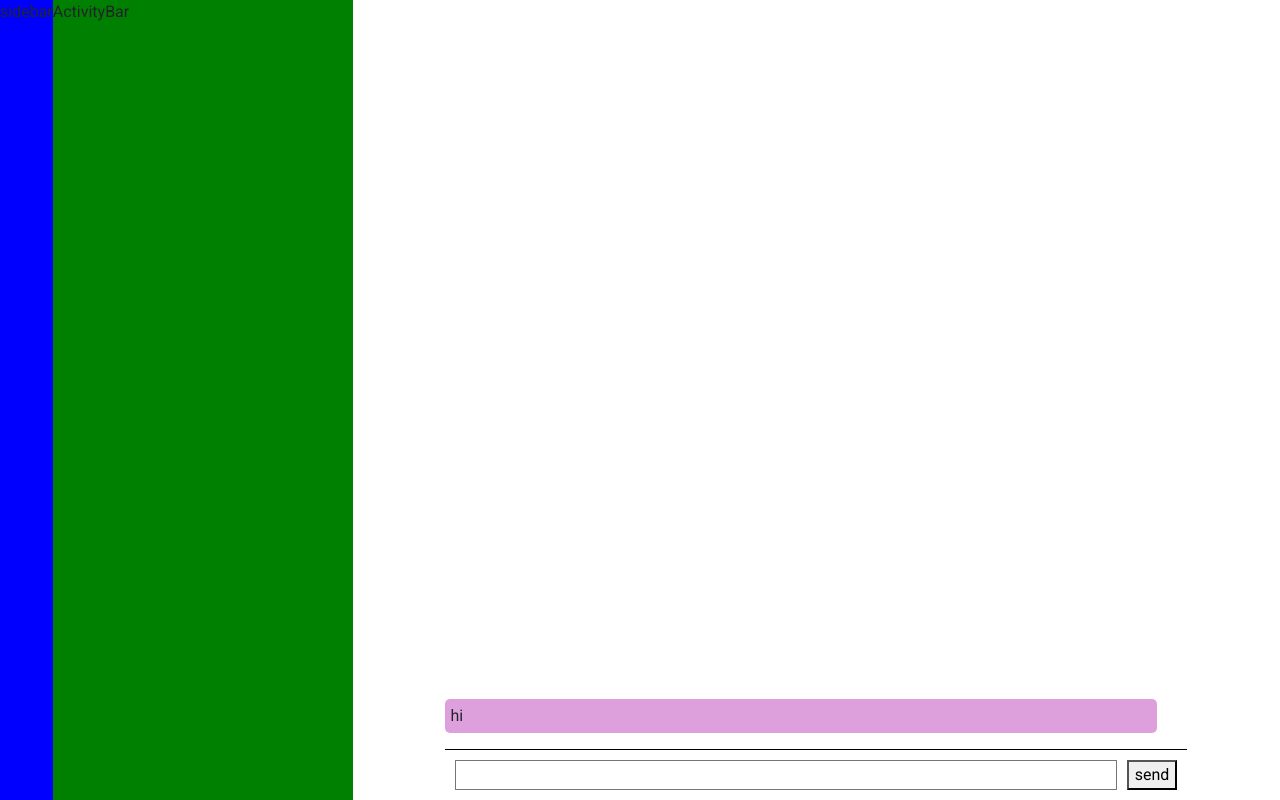
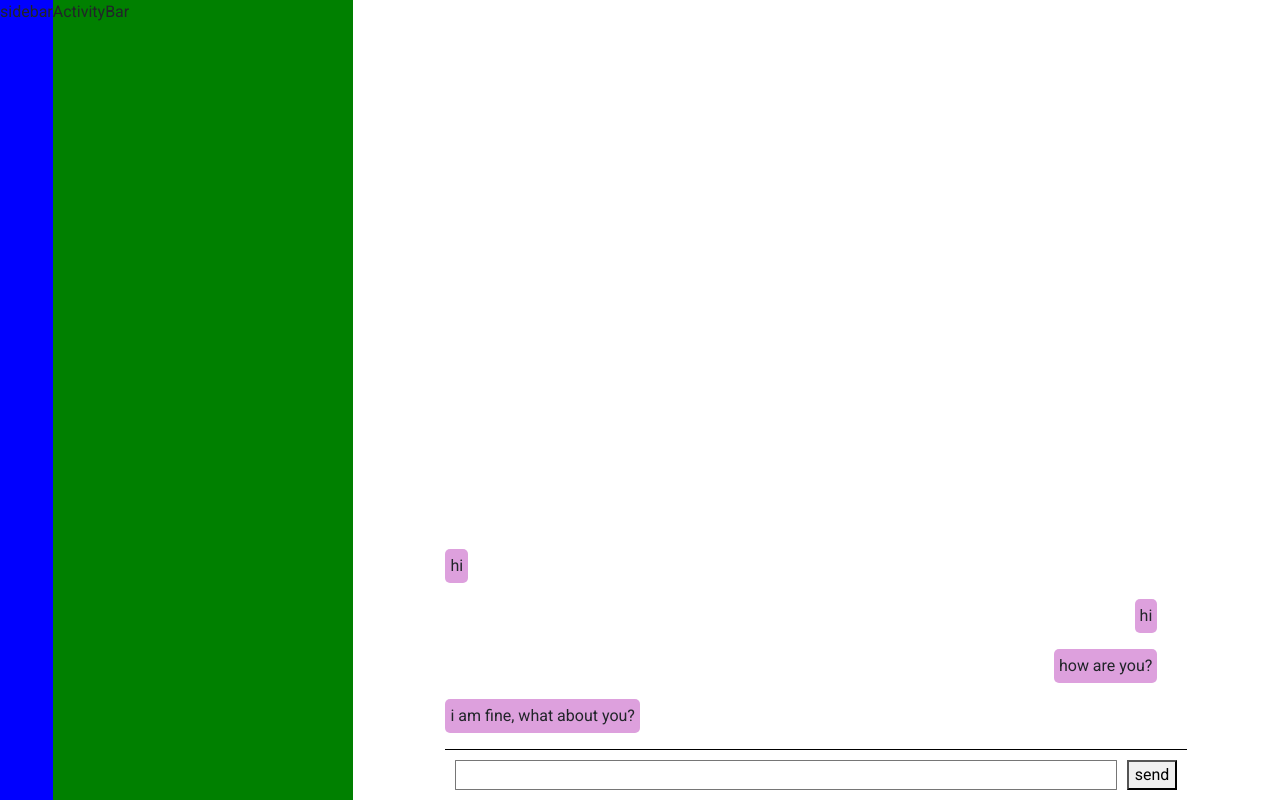
Before and after one commit to Zapilman/Telegram, a React (Create React App) app: page / in a window 1280 px wide. Built offline with nearby package versions, Linux system fonts and the light colour scheme.

Commit message:
add auto scroll to the bottom for chat component

```diff
--- a/src/components/MessageInput/MessageInput.tsx
+++ b/src/components/MessageInput/MessageInput.tsx
@@ -2,9 +2,10 @@ import { FC, LegacyRef, useRef } from 'react'
 import cn from 'classnames'
 import styles from './MessageInput.module.scss'
 import { keyboardKey } from '@testing-library/user-event'
+import { MessageType } from '../../types/MessageItemTypes'
 
 interface Props {
-	sendMessage: (message: string) => void
+	sendMessage: (message: MessageType) => void
 }
 
 const MessageInput: FC<Props> = ({ sendMessage }: Props) => {
@@ -19,7 +20,7 @@ const MessageInput: FC<Props> = ({ sendMessage }: Props) => {
 			messageInputRef.current !== null &&
 			messageInputRef.current.value !== ''
 		) {
-			sendMessage(messageInputRef.current.value)
+			sendMessage({ text: messageInputRef.current.value, isUserFrom: true })
 			messageInputRef.current.value = ''
 		}
 	}
--- a/src/components/MessageItem/MessageItem.module.scss
+++ b/src/components/MessageItem/MessageItem.module.scss
@@ -1,5 +1,14 @@
 .messageWrapper {
-	padding: 5px;
-	background-color: plum;
-	border-radius: 5px;
+	display: flex;
+	.messageText {
+		background-color: plum;
+		padding: 5px;
+		border-radius: 5px;
+	}
+
+	&_outer {
+		justify-content: flex-end;
+	}
+	&_inner {
+	}
 }
--- a/src/components/MessageItem/MessageItem.tsx
+++ b/src/components/MessageItem/MessageItem.tsx
@@ -1,11 +1,21 @@
 import { FC } from 'react'
 import styles from './MessageItem.module.scss'
+import cn from 'classnames'
 
 interface Props {
 	messageText: string
+	isFromUser: boolean
 }
-const MessageItem: FC<Props> = ({ messageText }: Props) => {
-	return <p className={styles.messageWrapper}>{messageText}</p>
+const MessageItem: FC<Props> = ({ messageText, isFromUser }: Props) => {
+	return (
+		<div
+			className={cn(styles.messageWrapper, {
+				[styles.messageWrapper_outer]: isFromUser,
+			})}
+		>
+			<p className={styles.messageText}>{messageText}</p>
+		</div>
+	)
 }
 
 export default MessageItem
--- a/src/layouts/ChatArea/ChatArea.tsx
+++ b/src/layouts/ChatArea/ChatArea.tsx
@@ -1,22 +1,31 @@
-import { FC, useRef, useState } from 'react'
+import { FC, useEffect, useRef, useState } from 'react'
 import cn from 'classnames'
 
 import styles from './ChatArea.module.scss'
 
 import MessageInput from '../../components/MessageInput/MessageInput'
 import ViewMessages from './components/ViewMessages/ViewMessages'
+import { MessageType } from '../../types/MessageItemTypes'
 
 interface Props {}
 const ChatArea: FC<Props> = ({}: Props) => {
-	const [messages, setMessages] = useState<string[]>(['hi'])
+	const [messages, setMessages] = useState<MessageType[]>([
+		{ text: 'hi', isUserFrom: false },
+		{ text: 'hi', isUserFrom: true },
+		{ text: 'how are you?', isUserFrom: true },
+		{ text: 'i am fine, what about you?', isUserFrom: false },
+	])
 	const chatBoxRef = useRef<HTMLDivElement>(null)
 
-	const addMessage = (message: string) => {
+	useEffect(() => {
 		if (chatBoxRef.current !== null) {
 			chatBoxRef.current.scrollTo(0, chatBoxRef.current.scrollHeight)
 			console.log(chatBoxRef.current.scrollHeight)
 			console.log(chatBoxRef.current)
 		}
+	}, [messages.length])
+
+	const addMessage = (message: MessageType) => {
 		setMessages(prevState => [...prevState, message])
 	}
 
--- a/src/layouts/ChatArea/components/ViewMessages/ViewMessages.module.scss
+++ b/src/layouts/ChatArea/components/ViewMessages/ViewMessages.module.scss
@@ -9,7 +9,7 @@
 		flex-direction: column;
 		height: 100%;
 
-		p:first-child {
+		div:first-child {
 			margin-top: auto;
 		}
 	}
--- a/src/layouts/ChatArea/components/ViewMessages/ViewMessages.tsx
+++ b/src/layouts/ChatArea/components/ViewMessages/ViewMessages.tsx
@@ -1,11 +1,12 @@
 import { FC, RefObject, useRef } from 'react'
 
 import MessageItem from '../../../../components/MessageItem/MessageItem'
+import { MessageType } from '../../../../types/MessageItemTypes'
 
 import styles from './ViewMessages.module.scss'
 
 interface Props {
-	messages: string[]
+	messages: MessageType[]
 	chatBoxRef?: RefObject<HTMLDivElement>
 }
 
@@ -13,8 +14,13 @@ const ViewMessages: FC<Props> = ({ messages, chatBoxRef }: Props) => {
 	return (
 		<div className={styles.wrapper} ref={chatBoxRef}>
 			<div className={styles.chatBox}>
-				{messages.map((message: string) => {
-					return <MessageItem messageText={message} />
+				{messages.map((message: MessageType) => {
+					return (
+						<MessageItem
+							messageText={message.text}
+							isFromUser={message.isUserFrom}
+						/>
+					)
 				})}
 			</div>
 		</div>
--- /dev/null
+++ b/src/types/MessageItemTypes.ts
@@ -0,0 +1,4 @@
+export type MessageType = {
+	text: string
+	isUserFrom: boolean
+}
```
